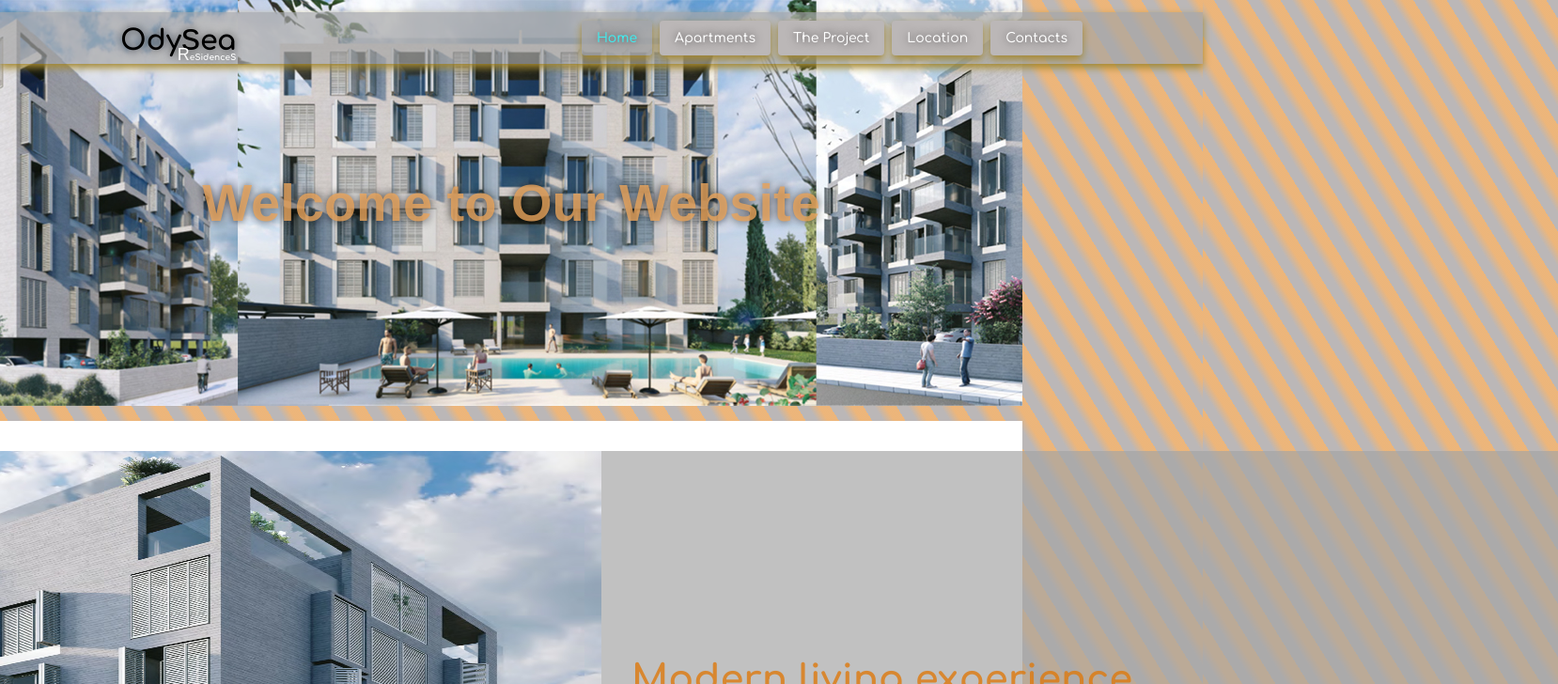
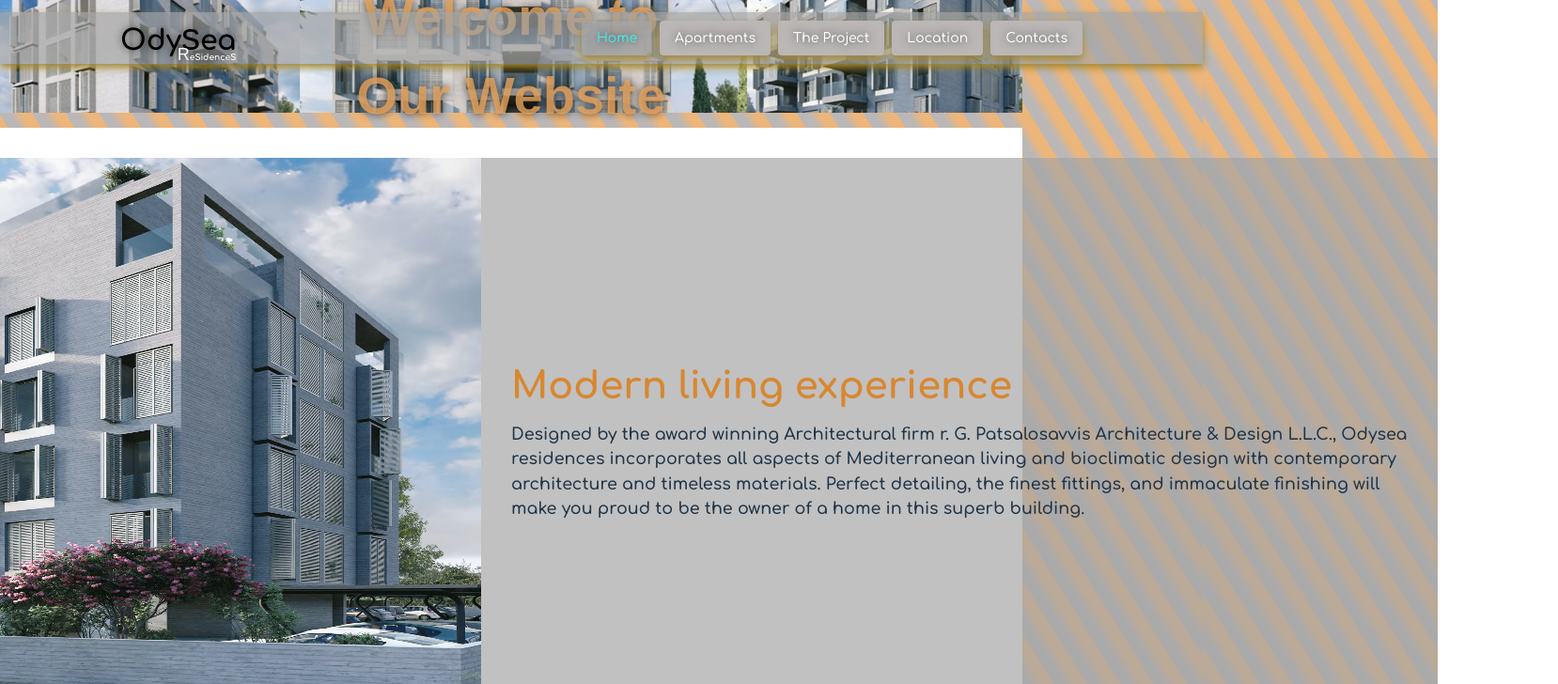
Before and after one commit to SvitlanaHu/odysea-residences, a React (Vite) app: page / in a window 1280 px wide. Shown: the top 728 px of the page at 94% size, 1658 px wide, since content can reach past the window. Built offline with nearby package versions, Linux system fonts and the light colour scheme; a web font is replaced by a local one.

Commit message:
fixed styles

```diff
--- a/src/components/Hero/Hero.jsx
+++ b/src/components/Hero/Hero.jsx
@@ -20,7 +20,7 @@
   const currentImage = heroImages[location.pathname] || homeHero;
 
   return (
-    <section className={styles.wrapper} style={{ backgroundImage: `url(${currentImage})` }}>
+    <section className={styles.wrapper} style={{ backgroundImage: `url(${currentImage})`, height: '120px', }}>
       <div className={styles.container}>
         <h1>{location.pathname === '/' ? 'Welcome to Our Website' : location.pathname.slice(1).toUpperCase()}</h1>
       </div>
--- a/src/components/Hero/Hero.module.css
+++ b/src/components/Hero/Hero.module.css
@@ -17,7 +17,7 @@
   text-align: center;
   justify-content: center;
   padding: 8px;
-  min-width: 318px;
+  max-width: 425px;
 }
 @media (min-width: 768px) {
   .container {
--- a/src/components/SectionAbout/SectionAbout.module.css
+++ b/src/components/SectionAbout/SectionAbout.module.css
@@ -44,7 +44,7 @@
 }
 
 .img {
-  min-width: calc(100vw - 70px);
+  min-width: calc(100% - 70px);
 }
 @media (min-width: 768px) {
   .img {
```
